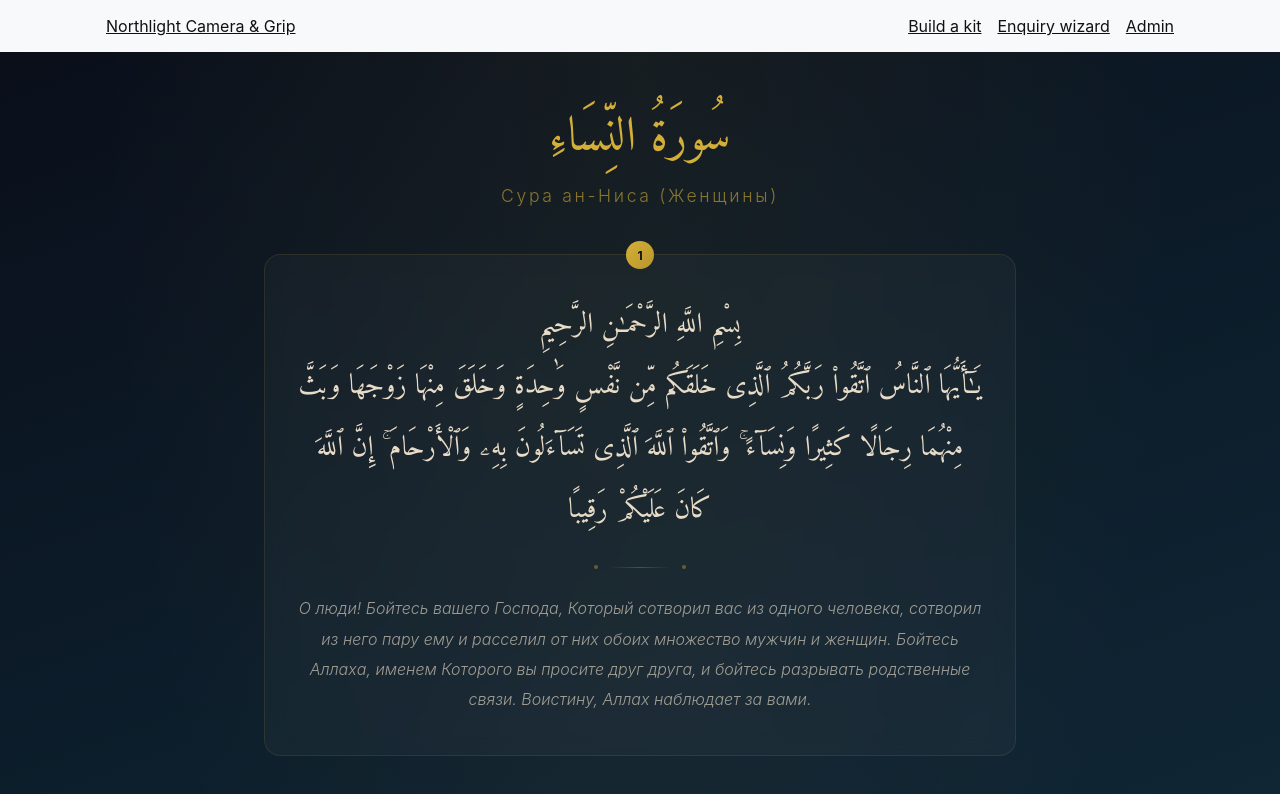
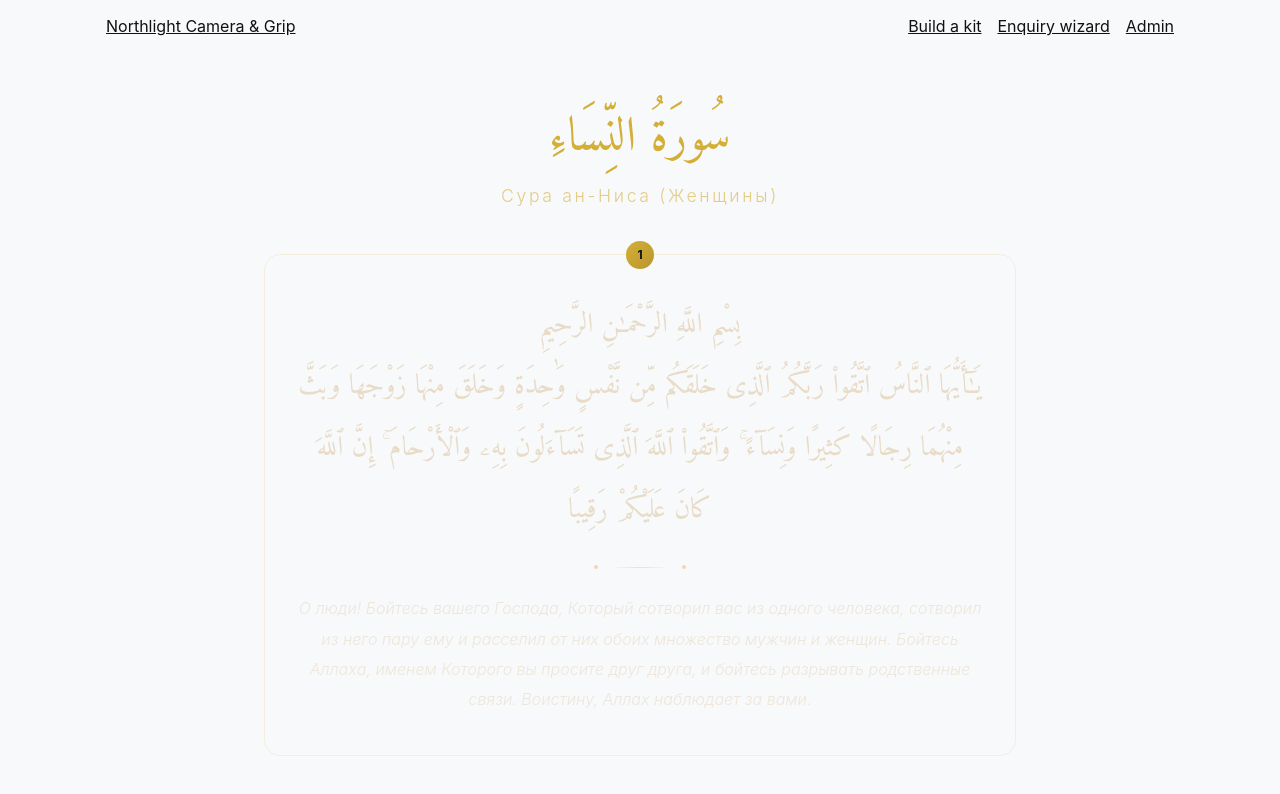
Before and after one commit to aitkhozha/aitkhozha, a Next.js app: page /quran in a window 1280 px wide. Shown: the top 794 px of the page. Built offline with nearby package versions, Linux system fonts and the light colour scheme; no server answers.

Commit message:
Make Quran verse animation background transparent for embedding
https://claude.ai/code/session_01PjFRZ8zxnYkNnKwBNchHDc

```diff
--- a/src/app/quran/page.tsx
+++ b/src/app/quran/page.tsx
@@ -116,16 +116,12 @@ export default function QuranPage() {
 const styles: Record<string, React.CSSProperties> = {
   wrapper: {
     minHeight: '100vh',
-    background: 'linear-gradient(160deg, #0a0f1a 0%, #0d1f2d 40%, #122a3a 70%, #0a0f1a 100%)',
+    background: 'transparent',
     position: 'relative',
     overflow: 'hidden',
   },
   overlay: {
-    position: 'absolute',
-    inset: 0,
-    background:
-      'radial-gradient(ellipse at 50% 0%, rgba(212, 175, 55, 0.06) 0%, transparent 60%), radial-gradient(ellipse at 50% 100%, rgba(212, 175, 55, 0.03) 0%, transparent 50%)',
-    pointerEvents: 'none',
+    display: 'none',
   },
   container: {
     position: 'relative',
@@ -158,12 +154,11 @@ const styles: Record<string, React.CSSProperties> = {
     gap: '2.5rem',
   },
   verseCard: {
-    background: 'rgba(255, 255, 255, 0.03)',
-    border: '1px solid rgba(212, 175, 55, 0.12)',
+    background: 'transparent',
+    border: '1px solid rgba(212, 175, 55, 0.15)',
     borderRadius: '16px',
     padding: '2.5rem 2rem',
     position: 'relative',
-    backdropFilter: 'blur(10px)',
   },
   verseNumber: {
     position: 'absolute',
```
